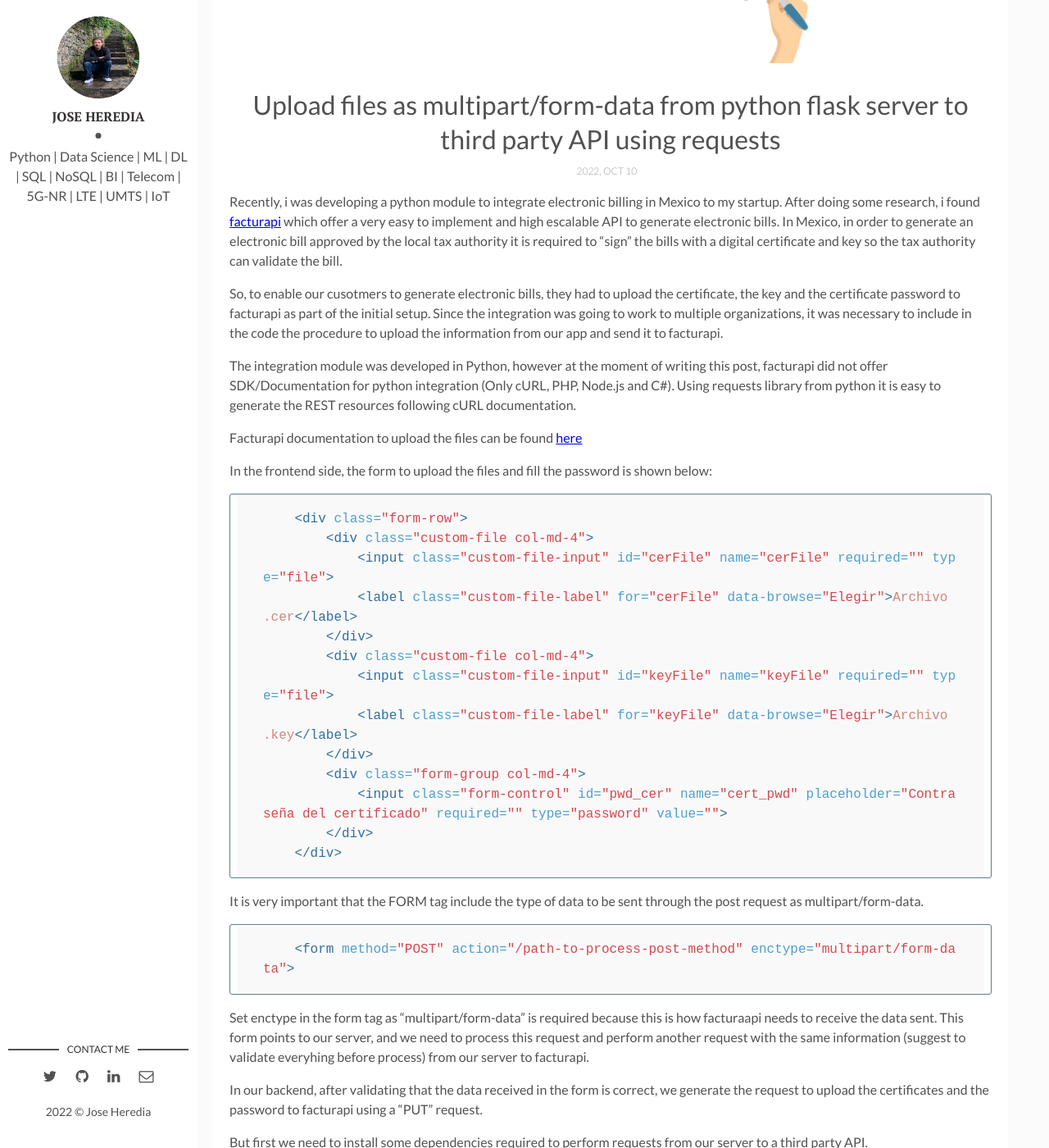
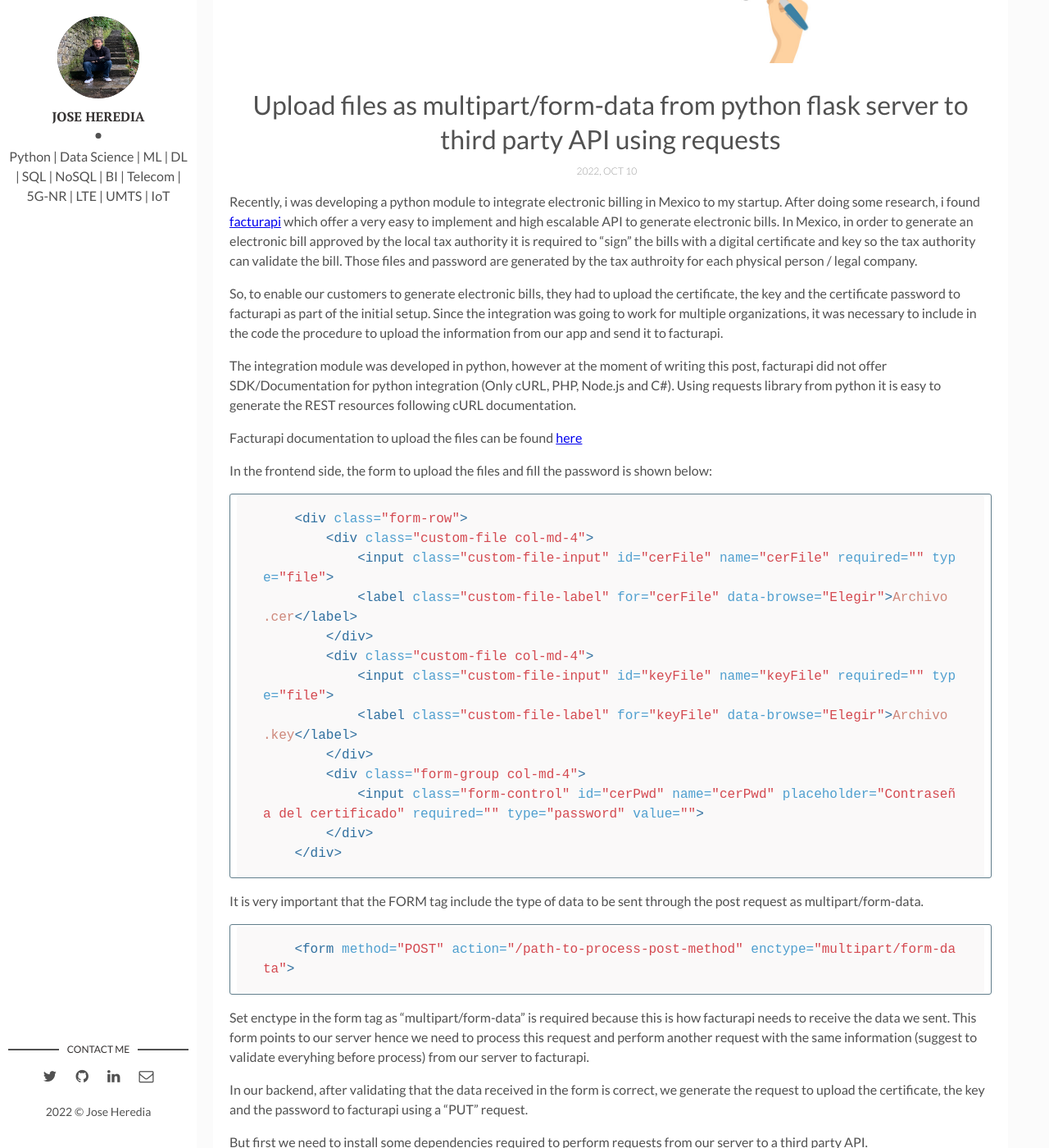
Before and after one commit to joch182/joch182.github.io, a Jekyll site: the page built from _posts/2022-10-10-upload-files-multipart-form-data-from-python-flask-external-server.markdown, in a window 1280 px wide and 1400 px high, scrolled down 236 px. Shown: the whole window at 82% size. Built offline with Jekyll 4.4.1, drawn with Linux system fonts in a browser that asks for light colours; comment, search, counter and statistics services are not loaded; some of the changed text lies outside the part shown.

Commit message:
fix grammar for recent post

````diff
--- a/_posts/2022-10-10-upload-files-multipart-form-data-from-python-flask-external-server.markdown
+++ b/_posts/2022-10-10-upload-files-multipart-form-data-from-python-flask-external-server.markdown
@@ -7,11 +7,11 @@ img: posts_imgs/requests-toolbelt-multipart-formdata/python_requests_toolbelt.jp
 tags: [python, flask, requests,  API, server, backend, form-data, MultipartEncoder]
 ---
 
-Recently, i was developing a python module to integrate electronic billing in Mexico to my startup. After doing some research, i found [facturapi](https://www.facturapi.io/) which offer a very easy to implement and high escalable API to generate electronic bills. In Mexico, in order to generate an electronic bill approved by the local tax authority it is required to "sign" the bills with a digital certificate and key so the tax authority can validate the bill.
+Recently, i was developing a python module to integrate electronic billing in Mexico to my startup. After doing some research, i found [facturapi](https://www.facturapi.io/) which offer a very easy to implement and high escalable API to generate electronic bills. In Mexico, in order to generate an electronic bill approved by the local tax authority it is required to "sign" the bills with a digital certificate and key so the tax authority can validate the bill. Those files and password are generated by the tax authroity for each physical person / legal company.
 
-So, to enable our cusotmers to generate electronic bills, they had to upload the certificate, the key and the certificate password to facturapi as part of the initial setup. Since the integration was going to work to multiple organizations, it was necessary to include in the code the procedure to upload the information from our app and send it to facturapi.
+So, to enable our customers to generate electronic bills, they had to upload the certificate, the key and the certificate password to facturapi as part of the initial setup. Since the integration was going to work for multiple organizations, it was necessary to include in the code the procedure to upload the information from our app and send it to facturapi.
 
-The integration module was developed in Python, however at the moment of writing this post, facturapi did not offer SDK/Documentation for python integration (Only cURL, PHP, Node.js and C#). Using requests library from python it is easy to generate the REST resources following cURL documentation.
+The integration module was developed in python, however at the moment of writing this post, facturapi did not offer SDK/Documentation for python integration (Only cURL, PHP, Node.js and C#). Using requests library from python it is easy to generate the REST resources following cURL documentation.
 
 Facturapi documentation to upload the files can be found [here](https://docs.facturapi.io/api/#tag/organization/operation/uploadOrganizationCertificate)
 
@@ -28,7 +28,7 @@ In the frontend side, the form to upload the files and fill the password is show
             <label class="custom-file-label" for="keyFile" data-browse="Elegir">Archivo .key</label>
         </div>
         <div class="form-group col-md-4">
-            <input class="form-control" id="pwd_cer" name="cert_pwd" placeholder="Contraseña del certificado" required="" type="password" value="">
+            <input class="form-control" id="cerPwd" name="cerPwd" placeholder="Contraseña del certificado" required="" type="password" value="">
         </div>
     </div>
 ```
@@ -39,9 +39,9 @@ It is very important that the FORM tag include the type of data to be sent throu
     <form method="POST" action="/path-to-process-post-method" enctype="multipart/form-data">
 ```
 
-Set enctype in the form tag as "multipart/form-data" is required because this is how facturaapi needs to receive the data sent. This form points to our server, and we need to process this request and perform another request with the same information (suggest to validate everyhing before process) from our server to facturapi.
+Set enctype in the form tag as "multipart/form-data" is required because this is how facturapi needs to receive the data we sent. This form points to our server hence we need to process this request and perform another request with the same information (suggest to validate everyhing before process) from our server to facturapi.
 
-In our backend, after validating that the data received in the form is correct, we generate the request to upload the certificates and the password to facturapi using a "PUT" request.
+In our backend, after validating that the data received in the form is correct, we generate the request to upload the certificate, the key and the password to facturapi using a "PUT" request.
 
 But first we need to install some dependencies required to perform requests from our server to a third party API.
 
@@ -52,7 +52,7 @@ But first we need to install some dependencies required to perform requests from
 }
 ```
 
-Backend code to upload the certificates is inside below function.
+Backend code to upload the files and password is inside below function.
 
 ```python
     import requests
@@ -133,15 +134,24 @@ The data to be sent are:
 2. Cer and Key
     The files must be send in binary stream, so for each we send a tuple with the filename, binary stream data and content type.
 
-### MultipartEncoder to send multipart/form-data with rqeuests
+### MultipartEncoder to send multipart/form-data with requests
 
 As we can see in previous code snippet, to generate the payload we use the method "MultipartEncoder" which is from the library "Requests_toolbelt".
 
-The reason why we need to consider this funciton to generate the payload to be sent is because we need to send 'Boundary' key/pair in the header. If this is not included, then the facturapi server will receive the full data and it wont be able to separate each field (password, cer, key). The 'Boundary' is a string that allows facturapi server to know where is the limit for each field, so it can get 3 separate fields as required.
+The reason why we need to consider this function to generate the payload to be sent is because we need to send 'Boundary' in the header. If this is not included, then the facturapi server will receive the full data and it wont be able to separate each field (password, cer, key). The 'Boundary' is a string that allows facturapi server to know where is the limit for each field, so it can get 3 separate fields as required.
+
+After generating the payload with the MultipartEncoder function, we can set the 'Content-Type' in the header which will inlcude the boundary.
+
+```python
+    headers = {
+            'Content-Type': payload.content_type,
+            'Authorization': str('Bearer ' + facturapi_user_key)
+        }
+```
 
 The Requests module [shows](https://requests.readthedocs.io/en/latest/user/quickstart/#post-a-multipart-encoded-file) in its documentation that for Multipart data it might be necessary to use the toolbelt which is an additional module not included in Requests library.
 
 [Here](https://stackoverflow.com/questions/3508338/what-is-the-boundary-in-multipart-form-data) you can find some information about the meaning of Boundary
 
 
-And that's it, I hope this post is useful when you need to implement multipart/form-data along with requests module to send data from your website to an external API through your backend server.
+And that's it, I hope you find this post useful when you need to implement multipart/form-data along with requests module to send data from your website to an external API through your backend server.
````
Also changed, not shown: other parts of _posts/2022-10-10-upload-files-multipart-form-data-from-python-flask-external-server.markdown (+7 -6 lines).
